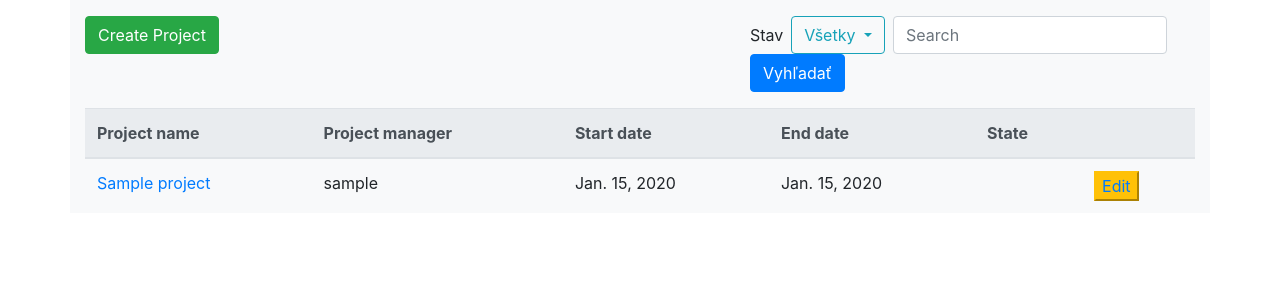
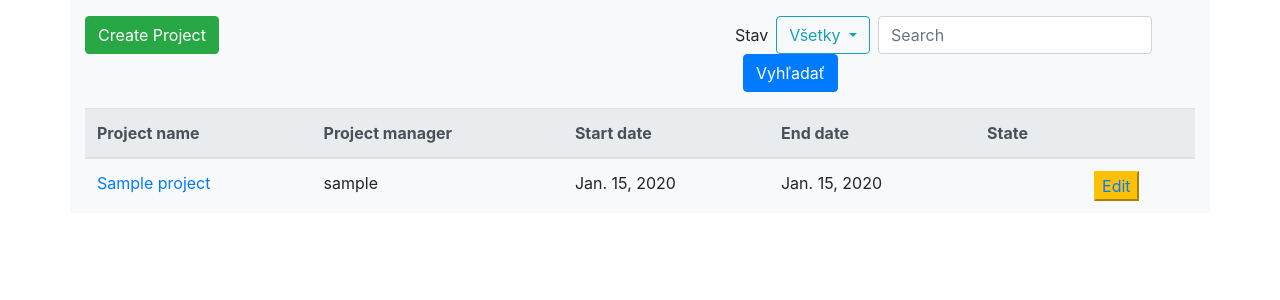
Before and after one commit to karabellyj/NotSoSoft, a Django app: page /risk/projects/ in a window 1280 px wide. Shown: the part 56-356 px from the top of the page. Run offline with Django 3.2, Linux system fonts and the light colour scheme; tables that the repository leaves empty hold one stand-in row (values such as "Sample post"); parts of the project's set-up code (start-up, migrations or seed data) failed here and were passed over.

Commit message:
fix inline form

```diff
--- a/risk/templates/risk/project_list.html
+++ b/risk/templates/risk/project_list.html
@@ -23,7 +23,7 @@
         </div>
         <div class="col-5 ">
             <div class="input-group float-right">
-                <div class="form-inline">
+                <div class="form-inline row">
                     <div class="dropdown mr-2">
                         <div class="form-inline">
                           <label class="mr-2">Stav</label>
@@ -38,7 +38,7 @@
 
                       </div>
                   <input class="form-control" type="search"  placeholder="Search" aria-label="Search" />
-                  <button type="button" class="btn btn-primary">
+                  <button type="button" class="btn btn-primary ml-2">
                     Vyhľadať
                   </button>
                 </div>
```
